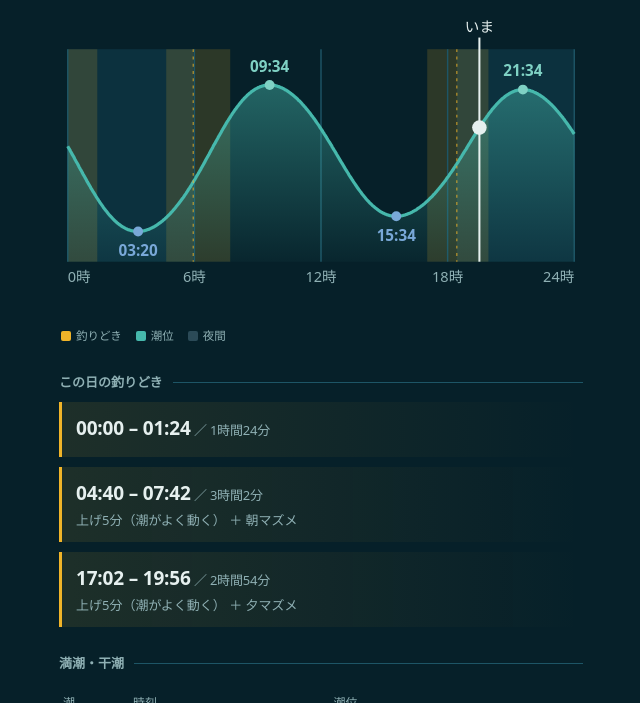
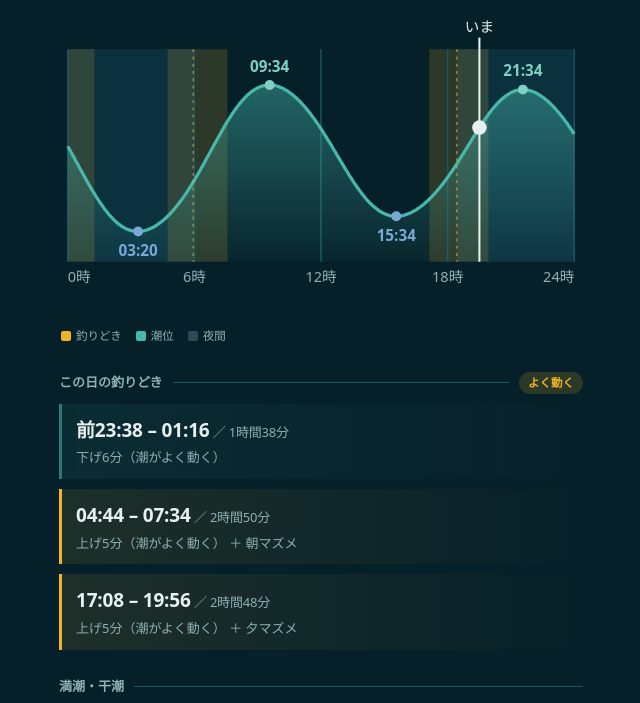
Before and after one commit to karake-shoya/hiji-tide, a plain HTML site: page index.html in a window 1280 px wide. Shown: the part 307-1010 px from the top of the page, without its empty margins (319-959 px from the left). Drawn offline with Linux system fonts and the light colour scheme.

Commit message:
釣りどきの判定を絶対基準にし日境界をつないでURLに日付を載せた
Co-Authored-By: Claude Opus 5 <noreply@anthropic.com>

```diff
--- a/index.html
+++ b/index.html
@@ -116,6 +116,13 @@ td.num{text-align:right;color:var(--muted)}
 .tag.hi{background:rgba(127,209,196,.15);color:var(--rise)}
 .tag.lo{background:rgba(121,168,216,.15);color:var(--fall)}
 
+/* ---- 日の強弱バッジ ---- */
+.badge{font-size:11.5px;padding:2px 9px;border-radius:999px;font-weight:600;white-space:nowrap}
+h2 .badge{order:1}  /* ::after の区切り線より右に置く */
+.badge.strong{background:rgba(240,180,41,.16);color:var(--gold)}
+.badge.mid{background:rgba(70,184,172,.14);color:var(--aqua)}
+.badge.calm{background:rgba(143,176,180,.12);color:var(--muted)}
+
 /* ---- メタ ---- */
 .meta{display:grid;grid-template-columns:1fr 1fr;gap:1px;background:var(--line);border-radius:12px;overflow:hidden}
 .meta div{background:var(--deep);padding:12px 14px}
@@ -158,7 +165,7 @@ footer b{color:#B9CFD1;font-weight:600}
     <span><span class="swatch" style="background:#2B4A57"></span>夜間</span>
   </div>
 
-  <h2>この日の釣りどき</h2>
+  <h2>この日の釣りどき<span class="badge" id="dayBadge"></span></h2>
   <div id="slots"></div>
 
   <h2>満潮・干潮</h2>
@@ -170,6 +177,8 @@ footer b{color:#B9CFD1;font-weight:600}
   <footer>
     <b>精度について</b><br>
     潮位は大分験潮所の潮汐調和定数（2021年算定・27分潮）から推算した天文潮位です。日出町は別府湾内で大分・別府とほぼ同潮時のため、その値を使っています。大潮〜中潮では気象庁の公式予測と時刻で±10分、潮位で±10cm程度の一致ですが、<b>小潮まわりは満干潮の時刻が最大1時間ほどずれます</b>（潮位曲線が平坦で極値が定まりにくいため）。実際の潮位は気圧・風でも変わります。<br><br>
+    <b>潮回りの名前について</b><br>
+    大潮・小潮などの名前は月齢から求めています。旧暦を基準にした表記とは1日ずれることがあり、名前と実際の干満差が食い違う日もあります（長潮のほうが小潮より大きく動く、など）。強さを見るときは名前より<b>干満差の数値</b>を優先してください。<br><br>
     <b>航行・安全の判断には使わないでください。</b>正確な値は気象庁「潮位表」や海上保安庁の刊行物をご確認ください。<br><br>
     出典：「潮汐調和定数（大分）」（海上保安庁海洋情報部）<a href="https://www1.kaiho.mlit.go.jp/TIDE/harmonic/constants/hc.php?s=0163" style="color:var(--aqua)">https://www1.kaiho.mlit.go.jp/TIDE/harmonic/constants/hc.php?s=0163</a><br>
     上記をもとに植野翔也が推算・作図したものです。海上保安庁および気象庁が作成・公表したデータそのものではありません。本サイトは個人が制作したもので、両庁とは一切関係ありません。
@@ -296,12 +305,15 @@ function tideName(date){
 }
 
 /* ===== 1日分の計算 ===== */
+const FLOW_REF=50;   // 流速スコアの基準（cm/時）。大潮の最大流速がほぼこの値
 function dayData(baseDate){
   // baseDate: JST 0:00 のDate
   const start=baseDate.getTime();
+  const end=start+86400000;
   const step=2*60000;
+  // 極値の検出は前後6時間まで見る。日をまたぐ時合の「上げ何分」を出すのに必要
   const pts=[];
-  for(let m=-120*60000;m<=(24*60+120)*60000;m+=step){
+  for(let m=-360*60000;m<=(24*60+360)*60000;m+=step){
     pts.push({ms:start+m,v:tide(start+m)});
   }
   // 極値
@@ -311,14 +323,13 @@ function dayData(baseDate){
     if(b>=a&&b>=c)ext.push({type:"hi",ms:pts[i].ms,v:b});
     else if(b<=a&&b<=c)ext.push({type:"lo",ms:pts[i].ms,v:b});
   }
-  const inDay=ext.filter(e=>e.ms>=start&&e.ms<start+86400000);
+  const inDay=ext.filter(e=>e.ms>=start&&e.ms<end);
   const sun=sunTimes(new Date(start+12*3600000));
-  // スコア
-  const dayPts=pts.filter(p=>p.ms>=start&&p.ms<=start+86400000);
+  // スコアは前後2時間ぶんだけ作る。日をまたぐ時合を切らずにつなぐため
   let maxFlow=0;
-  const scored=dayPts.map(p=>{
+  const scored=pts.filter(p=>p.ms>=start-120*60000&&p.ms<=end+120*60000).map(p=>{
     const flow=Math.abs(tide(p.ms+15*60000)-tide(p.ms-15*60000))*2; // cm/h
-    if(flow>maxFlow)maxFlow=flow;
+    if(p.ms>=start&&p.ms<end&&flow>maxFlow)maxFlow=flow;
     return{ms:p.ms,v:p.v,flow};
   });
   const sr=sun.rise.getTime(),ss=sun.set.getTime();
@@ -326,17 +337,17 @@ function dayData(baseDate){
     const dSun=Math.min(Math.abs(p.ms-sr),Math.abs(p.ms-ss))/60000;
     const light=dSun<=45?1:dSun<=90?0.55:0;
     p.light=light;
-    p.score=0.62*(p.flow/(maxFlow||1))+0.38*light;
+    // 分母はその日の最大ではなく固定値。日をまたいで強さを比べられるようにする
+    p.score=0.62*Math.min(1,p.flow/FLOW_REF)+0.38*light;
   });
-  return{start,pts,ext,inDay,scored,sun,maxFlow};
+  return{start,end,pts,ext,inDay,scored,sun,maxFlow};
 }
 
 /* ===== ベストタイム区間 ===== */
-function bestSlots(d){
-  const TH=0.52;
+function slotsAt(d,th){
   const runs=[];let cur=null;
   for(const p of d.scored){
-    if(p.score>=TH){
+    if(p.score>=th){
       if(!cur)cur={from:p.ms,to:p.ms,sum:0,n:0,light:0};
       cur.to=p.ms;cur.sum+=p.score;cur.n++;cur.light=Math.max(cur.light,p.light);
     }else if(cur){runs.push(cur);cur=null;}
@@ -344,10 +355,19 @@ function bestSlots(d){
   if(cur)runs.push(cur);
   return runs
     .filter(r=>r.to-r.from>=40*60000)
+    .filter(r=>r.to>d.start&&r.from<d.end)   // その日と重なる区間だけ残す
     .map(r=>({...r,avg:r.sum/r.n}))
-    .sort((a,b)=>b.avg-a.avg)
-    .slice(0,3)
-    .sort((a,b)=>a.from-b.from);
+    .sort((a,b)=>b.avg-a.avg);
+}
+// 戻り値の weak は「潮が動かない日に次善の1件を出した」ことを示す
+function bestSlots(d){
+  const main=slotsAt(d,0.52);
+  if(main.length)return{slots:main.slice(0,3).sort((a,b)=>a.from-b.from),weak:false};
+  for(const th of[0.48,0.42]){        // 60日分の実測で 0.42 まで下げれば必ず1件は出る
+    const r=slotsAt(d,th);
+    if(r.length)return{slots:[r[0]],weak:true};
+  }
+  return{slots:[],weak:true};
 }
 
 /* ===== 潮の「分（ぶ）」 ===== */
@@ -366,10 +386,13 @@ function tidePhase(d,ms){
 
 /* ===== 描画 ===== */
 const fmt=ms=>{const d=new Date(ms+9*3600000);return String(d.getUTCHours()).padStart(2,"0")+":"+String(d.getUTCMinutes()).padStart(2,"0");};
+// 表示中の日からはみ出す時刻に「前」「翌」を付ける
+const fmtD=(ms,d)=>(ms<d.start?"前":ms>=d.end?"翌":"")+fmt(ms);
 const W=360,H=190,PT=18,PB=26,PL=6,PR=6;
 
-function draw(d){
-  const vals=d.scored.map(p=>p.v);
+function draw(d,slots){
+  const dayPts=d.scored.filter(p=>p.ms>=d.start&&p.ms<=d.end);
+  const vals=dayPts.map(p=>p.v);
   const lo=Math.min(...vals),hi=Math.max(...vals);
   const yMin=Math.floor((lo-25)/20)*20,yMax=Math.ceil((hi+25)/20)*20;
   const X=ms=>PL+((ms-d.start)/86400000)*(W-PL-PR);
@@ -385,9 +408,11 @@ function draw(d){
   s+=`<rect x="${PL}" y="${PT}" width="${X(sr)-PL}" height="${H-PT-PB}" fill="#0D3442" opacity=".85"/>`;
   s+=`<rect x="${X(ss)}" y="${PT}" width="${W-PR-X(ss)}" height="${H-PT-PB}" fill="#0D3442" opacity=".85"/>`;
 
-  // ベストタイム帯
-  for(const r of bestSlots(d)){
-    s+=`<rect x="${X(r.from)}" y="${PT}" width="${Math.max(2,X(r.to)-X(r.from))}" height="${H-PT-PB}" fill="#F0B429" opacity=".16"/>`;
+  // ベストタイム帯（日をまたぐ区間はグラフの端で切る）
+  const clampX=ms=>Math.max(PL,Math.min(W-PR,X(ms)));
+  for(const r of slots){
+    const x0=clampX(r.from),x1=clampX(r.to);
+    s+=`<rect x="${x0}" y="${PT}" width="${Math.max(2,x1-x0)}" height="${H-PT-PB}" fill="#F0B429" opacity=".16"/>`;
   }
   // 時刻グリッド
   for(let hh=0;hh<=24;hh+=6){
@@ -397,11 +422,11 @@ function draw(d){
   }
   // 波形
   let path="",area="";
-  d.scored.forEach((p,i)=>{
+  dayPts.forEach((p,i)=>{
     const x=X(p.ms),y=Y(p.v);
     path+=(i?"L":"M")+x.toFixed(1)+" "+y.toFixed(1);
   });
-  area=path+`L${X(d.start+86400000)} ${H-PB}L${PL} ${H-PB}Z`;
+  area=path+`L${X(d.end)} ${H-PB}L${PL} ${H-PB}Z`;
   s+=`<path d="${area}" fill="url(#wg)"/>`;
   s+=`<path d="${path}" fill="none" stroke="#46B8AC" stroke-width="2.2" stroke-linejoin="round"/>`;
 
@@ -420,7 +445,7 @@ function draw(d){
   });
   // 現在時刻
   const now=Date.now();
-  if(now>=d.start&&now<d.start+86400000){
+  if(now>=d.start&&now<d.end){
     const x=X(now);
     s+=`<line x1="${x}" y1="${PT-8}" x2="${x}" y2="${H-PB}" stroke="#E6F0EF" stroke-width="1.4"/>`;
     s+=`<circle cx="${x}" cy="${Y(tide(now))}" r="5" fill="#E6F0EF"/>`;
@@ -431,22 +456,47 @@ function draw(d){
 }
 
 /* ===== 画面更新 ===== */
-let viewDate=jstMidnight(new Date());
 function jstMidnight(dt){
   const j=new Date(dt.getTime()+9*3600000);
   return new Date(Date.UTC(j.getUTCFullYear(),j.getUTCMonth(),j.getUTCDate())-9*3600000);
 }
+const isoJst=ms=>{
+  const j=new Date(ms+9*3600000);
+  return `${j.getUTCFullYear()}-${String(j.getUTCMonth()+1).padStart(2,"0")}-${String(j.getUTCDate()).padStart(2,"0")}`;
+};
+// URL の ?d=YYYY-MM-DD を読む。書式違いと 2026-02-31 のような日付は捨てて今日に戻す
+function dateFromQuery(){
+  const q=new URLSearchParams(location.search).get("d");
+  if(!q||!/^\d{4}-\d{2}-\d{2}$/.test(q))return null;
+  const[y,m,dd]=q.split("-").map(Number);
+  const t=new Date(Date.UTC(y,m-1,dd));
+  if(t.getUTCFullYear()!==y||t.getUTCMonth()!==m-1||t.getUTCDate()!==dd)return null;
+  return new Date(t.getTime()-9*3600000);
+}
+let viewDate=dateFromQuery()||jstMidnight(new Date());
 const WD=["日","月","火","水","木","金","土"];
 
 function render(){
   const d=dayData(viewDate);
   const jd=new Date(d.start+9*3600000);
   const isToday=d.start===jstMidnight(new Date()).getTime();
+  const noon=new Date(d.start+12*3600000);
+  const {slots,weak}=bestSlots(d);
+  const range=d.inDay.length
+    ? Math.round(Math.max(...d.inDay.map(e=>e.v))-Math.min(...d.inDay.map(e=>e.v)))
+    : null;
 
+  // 潮回りの名前より干満差の数値を先に出す（名前は月齢由来で旧暦とずれるため）
   document.getElementById("dateLabel").innerHTML=
-    `${jd.getUTCMonth()+1}月${jd.getUTCDate()}日(${WD[jd.getUTCDay()]})<small>${tideName(new Date(d.start+12*3600000))}・大分県日出町</small>`;
-  document.getElementById("picker").value=
-    `${jd.getUTCFullYear()}-${String(jd.getUTCMonth()+1).padStart(2,"0")}-${String(jd.getUTCDate()).padStart(2,"0")}`;
+    `${jd.getUTCMonth()+1}月${jd.getUTCDate()}日(${WD[jd.getUTCDay()]})<small>${range!==null?`干満差${range}cm・`:""}${tideName(noon)}</small>`;
+  document.getElementById("picker").value=isoJst(d.start);
+
+  // 判定は表示と同じ丸めた値で行う（45 と出ているのに「ふつう」になるのを防ぐ）
+  const flowR=Math.round(d.maxFlow);
+  const badge=flowR>=45?["strong","よく動く"]:flowR>=35?["mid","ふつう"]:["calm","静か"];
+  const badgeEl=document.getElementById("dayBadge");
+  badgeEl.className="badge "+badge[0];
+  badgeEl.textContent=badge[1];
 
   // ヒーロー
   const refMs=isToday?Date.now():d.start+9*3600000;
@@ -463,24 +513,27 @@ function render(){
       `次の${ph.next.type==="hi"?"満潮":"干潮"}は <b>${fmt(ph.next.ms)}</b>（あと${Math.floor(mins/60)}時間${mins%60}分・${Math.round(ph.next.v)}cm）`;
   }else document.getElementById("nextEvent").textContent="";
 
-  document.getElementById("chart").innerHTML=draw(d);
+  document.getElementById("chart").innerHTML=draw(d,slots);
 
   // ベストタイム
-  const slots=bestSlots(d);
   const sr=d.sun.rise.getTime(),ss=d.sun.set.getTime();
   const box=document.getElementById("slots");
   if(!slots.length){box.innerHTML=`<div class="empty">この日は潮の動きが弱く、突出した時合がありません。小潮まわりは終日だらだら流れるので、朝夕のマズメ優先で。</div>`;}
   else{
-    box.innerHTML=slots.map((r,i)=>{
-      const mid=(r.from+r.to)/2;
+    // 弱い区間を薄く出す基準は最高スコア。slots は時刻順なので先頭が最高とは限らない
+    const best=Math.max(...slots.map(r=>r.avg));
+    box.innerHTML=(weak?`<div class="empty">この日は突出した時合がありません。強いて挙げるならこの時間帯です。</div>`:"")
+      +slots.map(r=>{
+      // 日をまたぐ区間は、その日に入っている部分の中間で潮の状態を見る
+      const mid=(Math.max(r.from,d.start)+Math.min(r.to,d.end))/2;
       const p=tidePhase(d,mid);
       const reasons=[];
-      if(p)reasons.push(`${p.dir}${p.bu}分（潮がよく動く）`);
+      if(p)reasons.push(`${p.dir}${p.bu}分（${weak?"この日では動くほう":"潮がよく動く"}）`);
       if(Math.abs(mid-sr)<90*60000)reasons.push("朝マズメ");
       if(Math.abs(mid-ss)<90*60000)reasons.push("夕マズメ");
       const mins=Math.round((r.to-r.from)/60000);
-      return `<div class="slot${i&&r.avg<slots[0].avg*0.9?" sub":""}">
-        <div class="t">${fmt(r.from)} – ${fmt(r.to)}<span style="font-size:13px;font-weight:400;color:var(--muted)"> ／ ${Math.floor(mins/60)?Math.floor(mins/60)+"時間":""}${mins%60?mins%60+"分":""}</span></div>
+      return `<div class="slot${weak||r.avg<best*0.9?" sub":""}">
+        <div class="t">${fmtD(r.from,d)} – ${fmtD(r.to,d)}<span style="font-size:13px;font-weight:400;color:var(--muted)"> ／ ${Math.floor(mins/60)?Math.floor(mins/60)+"時間":""}${mins%60?mins%60+"分":""}</span></div>
         <div class="why">${reasons.join(" ＋ ")}</div>
       </div>`;
     }).join("");
@@ -494,15 +547,20 @@ function render(){
     `<tr><th style="width:70px">潮</th><th>時刻</th><th class="num">潮位</th></tr>`+rows;
 
   // メタ
-  const age=moonAge(new Date(d.start+12*3600000));
-  const range=Math.round(Math.max(...d.inDay.map(e=>e.v))-Math.min(...d.inDay.map(e=>e.v)));
+  const age=moonAge(noon);
   document.getElementById("meta").innerHTML=`
-    <div><dt>潮回り</dt><dd>${tideName(new Date(d.start+12*3600000))}</dd></div>
-    <div><dt>干満差</dt><dd>${range} cm</dd></div>
+    <div><dt>干満差</dt><dd>${range!==null?range+" cm":"—"}</dd></div>
+    <div><dt>潮回り</dt><dd>${tideName(noon)}</dd></div>
     <div><dt>日の出</dt><dd>${fmt(sr)}</dd></div>
     <div><dt>日の入り</dt><dd>${fmt(ss)}</dd></div>
     <div><dt>月齢</dt><dd>${age.toFixed(1)}</dd></div>
-    <div><dt>最大流速の目安</dt><dd>${Math.round(d.maxFlow)} cm/時</dd></div>`;
+    <div><dt>最大流速の目安</dt><dd>${flowR} cm/時</dd></div>`;
+
+  // 表示中の日を URL に載せる。連打で履歴が溜まらないよう replaceState を使う
+  // file:// やサンドボックス内では例外になるので、失敗しても描画は止めない
+  try{
+    history.replaceState(null,"",isToday?location.pathname:`${location.pathname}?d=${isoJst(d.start)}`);
+  }catch(e){}
 }
 
 function shift(days){
```
Also changed, not shown: 1 other file.
